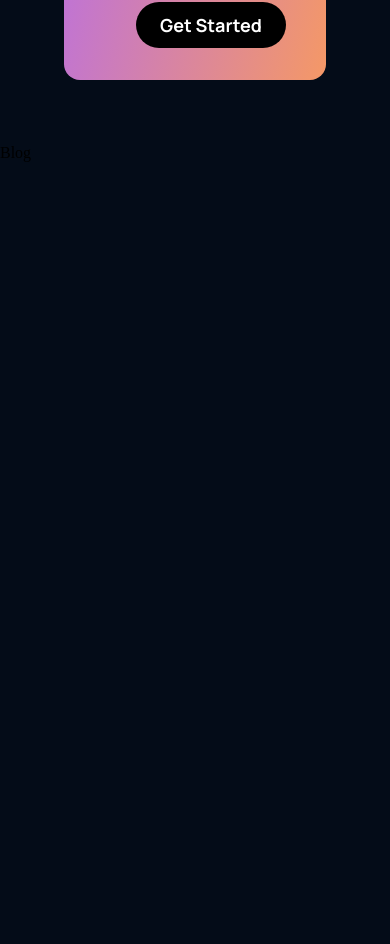
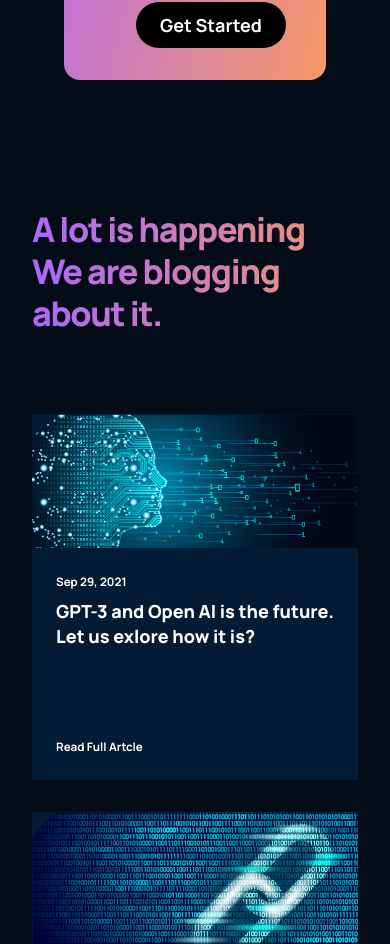
Before and after one commit to brotherSI/modern--site, a React (Create React App) app: page / in a window 390 px wide. Shown: the part 4514-5458 px from the top of the page. Before the commit the page ends 4676 px from the top, so only its background shows below. Built offline with nearby package versions, Linux system fonts and the light colour scheme.

Commit message:
blog-section complete

```diff
--- a/src/components/article/article.css
+++ b/src/components/article/article.css
@@ -0,0 +1,65 @@
+.gpt3__blog-container_article{
+
+    width:100%;
+    height:100%;
+
+    display:flex;
+    flex-direction: column;
+    background: var(--color-footer);
+}
+
+.gpt3__blog-container_article-image{
+
+    width:100%;
+    height:100%;
+    background: var(--color-footer);
+}
+
+.gpt3__blog-container_article-image img{
+
+    width:100%;
+    height:100%;
+}
+
+.gpt3__blog-container_article-content{
+
+    display: flex;
+    flex-direction: column;
+    justify-content: space-between;
+    padding: 1rem 1.5rem;
+    height:100%;
+}
+
+.gpt3__blog-container_article-content p{
+
+    font-family: var(--font-family);
+    font-size: 11.649px;
+    line-height:35px;
+    font-weight: bold;
+    color:#fff;
+}
+.gpt3__blog-container_article-content h3{
+
+    font-family: var(--font-family);
+    font-size: 25.11px;
+    font-weight: 800;
+    line-height:30px;
+    color: #fff;
+
+    margin-bottom:5rem;
+    cursor:pointer;
+
+}
+
+.gpt3__blog-container_article-content p:last-child{
+
+    cursor:pointer;
+}
+
+@media screen and (max-width:550px){
+
+    .gpt3__blog-container_article-content h3{
+        font-size: 18px;
+        line-height: 25px;
+    }
+}
--- a/src/components/article/article.jsx
+++ b/src/components/article/article.jsx
@@ -1,10 +1,19 @@
 import React from 'react';
 import './article.css';
 
-const Article = () => {
+const Article = ({ imgUrl, date, title }) => {
     return (
-        <div>
-            Article
+        <div className="gpt3__blog-container_article">
+            <div className="gpt3__blog-container_article-image">
+                <img src={imgUrl} alt="blog" />
+            </div>
+            <div className="gpt3__blog-container_article-content">
+                <div>
+                    <p>{date}</p>
+                    <h3>{title}</h3>
+                </div>
+                <p>Read Full Artcle</p>
+            </div>
         </div>
     )
 }
--- a/src/containers/blog/Blog.jsx
+++ b/src/containers/blog/Blog.jsx
@@ -1,10 +1,25 @@
 import React from 'react';
+import { Article } from '../../components';
+import { blog01, blog02, blog03, blog04, blog05 } from './imports';
 import './blog.css';
 
 const Blog = () => {
     return (
-        <div>
-            Blog
+        <div className="gpt3__blog section__padding" id="blog">
+            <div className="gpt3__blog-heading">
+                <h1 className="gradient__text">A lot is happening We are blogging about it.</h1>
+            </div>
+            <div className="gpt3__blog-container">
+                <div className="gpt3__blog-container_groupA">
+                    <Article imgUrl={blog01} date="Sep 29, 2021" title="GPT-3 and Open  AI is the future. Let us exlore how it is?" />
+                </div>
+                <div className="gpt3__blog-container_groupB">
+                    <Article imgUrl={blog02} date="Sep 29, 2021" title="GPT-3 and Open  AI is the future. Let us exlore how it is?" />
+                    <Article imgUrl={blog03} date="Sep 29, 2021" title="GPT-3 and Open  AI is the future. Let us exlore how it is?" />
+                    <Article imgUrl={blog04} date="Sep 29, 2021" title="GPT-3 and Open  AI is the future. Let us exlore how it is?" />
+                    <Article imgUrl={blog05} date="Sep 29, 2021" title="GPT-3 and Open  AI is the future. Let us exlore how it is?" />
+                </div>
+            </div>
         </div>
     )
 }
--- a/src/containers/blog/blog.css
+++ b/src/containers/blog/blog.css
@@ -0,0 +1,80 @@
+.gpt3__blog{
+    display:flex;
+    flex-direction: column;
+}
+
+.gpt3__blog-heading{
+    width: 100%;
+    text-align: left;
+    margin-bottom: 5rem;
+}
+
+.gpt3__blog-heading h1{
+    font-family: var(--font-family);
+    font-weight:800;
+    font-size:62px;
+    line-height:75px;
+    letter-spacing:-0.04em;
+}
+
+.gpt3__blog-container{
+    display:flex;
+    flex-direction:row;
+}
+
+.gpt3__blog-container_groupA{
+    flex:0.75;
+    margin-right: 2rem;
+}
+
+.gpt3__blog-container_groupB{
+
+    flex:1;
+    display:grid;
+    grid-template-columns:repeat(2,1fr);
+    grid-gap:2rem;
+}
+
+
+@media screen and (max-width:990px){
+    .gpt3__blog-container{
+        flex-direction: column-reverse;
+    }
+
+    .gpt3__blog-container_groupA{
+        margin:2rem 0;
+    }
+
+    .gpt3__blog-container_groupA .gpt3__blog-containter_article{
+        width:48%;
+    }
+
+    .gpt3__blog-container_groupA .gpt3__blog-containter-image{
+        height:250px;
+    }
+}
+
+@media screen and (max-width:700px){
+
+    .gpt3__blog-container_groupB{
+        grid-template-columns:repeat(1,1fr);
+    }
+
+    .gpt3__blog-container_groupA .gpt3__blog-container-article {
+        width:100%;
+    }
+
+    .gpt3__blog-heading h1{
+        font-size:46px;
+        line-height:52px;
+    }
+}
+
+@media screen and (max-width:550px){
+
+    .gpt3__blog-heading h1{
+        font-size:34px;
+        line-height: 42px;
+    }
+
+}
--- /dev/null
+++ b/src/containers/blog/imports.js
@@ -0,0 +1,13 @@
+import blog01 from '../../assets/blog01.png';
+import blog02 from '../../assets/blog02.png';
+import blog03 from '../../assets/blog03.png';
+import blog04 from '../../assets/blog04.png';
+import blog05 from '../../assets/blog05.png';
+
+export {
+    blog01,
+    blog02,
+    blog03,
+    blog04,
+    blog05
+}
```
